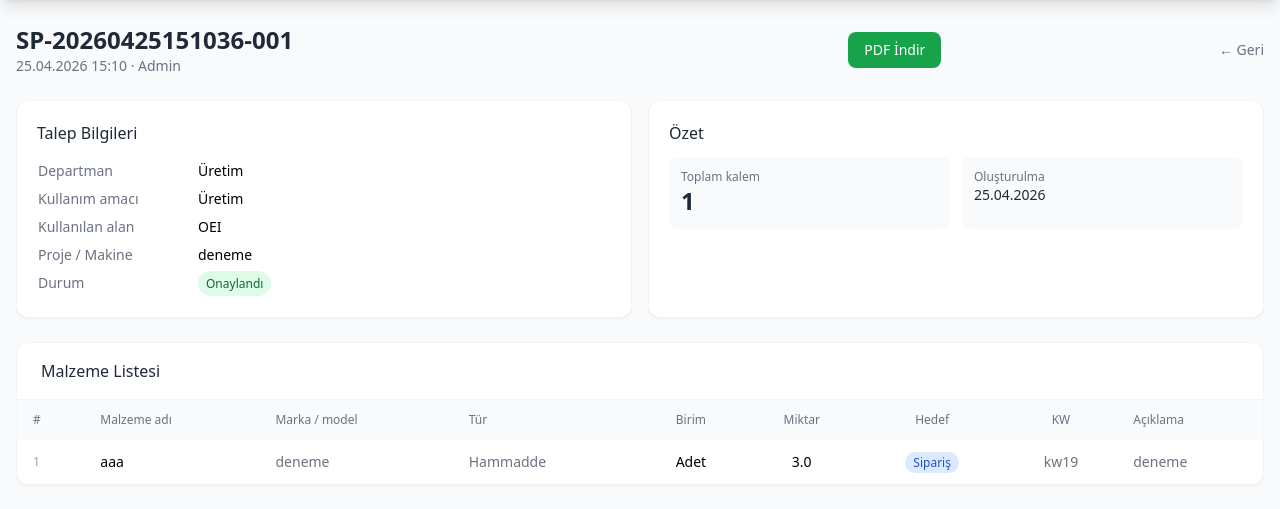
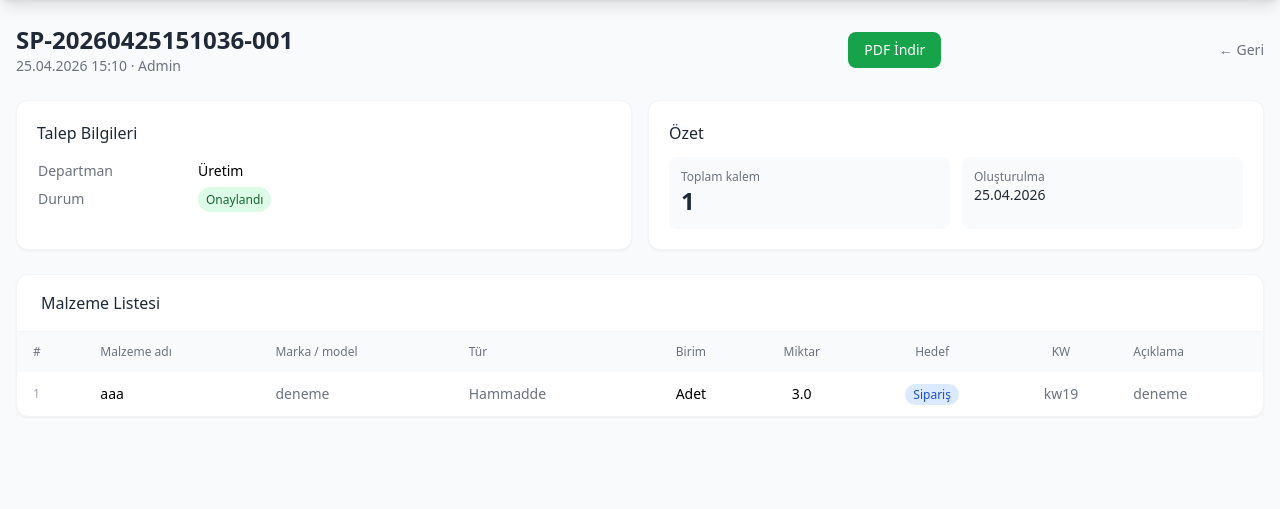
Before and after one commit to Erlau-Proje/erlau-app, a Flask app: page /talep/1 in a window 1280 px wide. Shown: the part 56-565 px from the top of the page. Run offline with Flask 3, Linux system fonts and the light colour scheme; a user stored in the database is signed in; some libraries are stand-ins or nearby versions.

Commit message:
TalepFormu eski alanları temizlendi
kullanim_amaci, kullanilan_alan, proje_makine TalepFormu'ndan kaldırıldı.
Bu alanlar zaten TalepKalem'de var; PDF ve detay sayfası güncellendi.

Co-Authored-By: Claude Sonnet 4.6 <noreply@anthropic.com>

```diff
--- a/app/models.py
+++ b/app/models.py
@@ -42,9 +42,6 @@ class TalepFormu(db.Model):
     siparis_no = db.Column(db.String(50), unique=True, nullable=False)
     talep_eden_id = db.Column(db.Integer, db.ForeignKey('user.id'))
     department_id = db.Column(db.Integer, db.ForeignKey('department.id'))
-    kullanim_amaci = db.Column(db.String(100))
-    kullanilan_alan = db.Column(db.String(50))
-    proje_makine = db.Column(db.String(200))
     durum = db.Column(db.String(30), default='bekliyor')
     created_at = db.Column(db.DateTime, default=datetime.utcnow)
     updated_at = db.Column(db.DateTime, default=datetime.utcnow, onupdate=datetime.utcnow)
--- a/app/routes.py
+++ b/app/routes.py
@@ -68,9 +68,6 @@ def yeni_talep():
             siparis_no=generate_siparis_no(),
             talep_eden_id=current_user.id,
             department_id=request.form.get('department_id'),
-            kullanim_amaci=request.form.get('kullanim_amaci'),
-            kullanilan_alan=request.form.get('kullanilan_alan'),
-            proje_makine=request.form.get('proje_makine'),
             durum='bekliyor'
         )
         db.session.add(talep)
@@ -243,8 +240,6 @@ def talep_pdf(talep_id):
     info_data = [
         ['Siparis No:', talep.siparis_no, 'Tarih:', talep.created_at.strftime('%d.%m.%Y')],
         ['Departman:', talep.department.name if talep.department else '-', 'Talep Eden:', talep.talep_eden.name if talep.talep_eden else '-'],
-        ['Kullanim Amaci:', talep.kullanim_amaci or '-', 'Kullanilan Alan:', talep.kullanilan_alan or '-'],
-        ['Proje/Makine:', talep.proje_makine or '-', '', ''],
     ]
 
     info_table = Table(info_data, colWidths=[3*cm, 7*cm, 3*cm, 7*cm])
--- a/app/templates/talep_detay.html
+++ b/app/templates/talep_detay.html
@@ -13,10 +13,7 @@
     <h2 class="font-medium text-gray-800 mb-3">Talep Bilgileri</h2>
     <table class="w-full text-sm">
       <tr><td class="text-gray-500 py-1 w-40">Departman</td><td class="font-medium">{{ talep.department.name if talep.department else '-' }}</td></tr>
-      <tr><td class="text-gray-500 py-1">Kullanım amacı</td><td>{{ talep.kullanim_amaci or '-' }}</td></tr>
-      <tr><td class="text-gray-500 py-1">Kullanılan alan</td><td>{{ talep.kullanilan_alan or '-' }}</td></tr>
-      <tr><td class="text-gray-500 py-1">Proje / Makine</td><td>{{ talep.proje_makine or '-' }}</td></tr>
-      <tr><td class="text-gray-500 py-1">Durum</td><td>
+<tr><td class="text-gray-500 py-1">Durum</td><td>
         {% if talep.durum == 'bekliyor' %}<span class="bg-yellow-100 text-yellow-800 px-2 py-1 rounded-full text-xs">Onay Bekliyor</span>
         {% elif talep.durum == 'onaylandi' %}<span class="bg-green-100 text-green-800 px-2 py-1 rounded-full text-xs">Onaylandı</span>
         {% elif talep.durum == 'iptal' %}<span class="bg-red-100 text-red-800 px-2 py-1 rounded-full text-xs">İptal</span>
```
